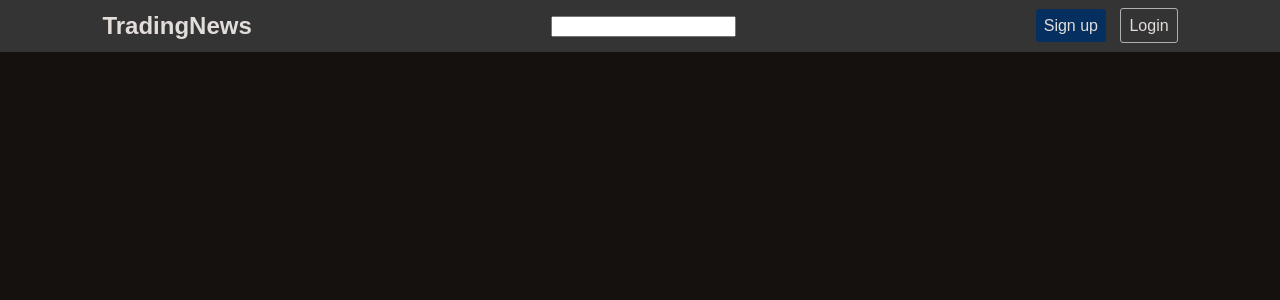
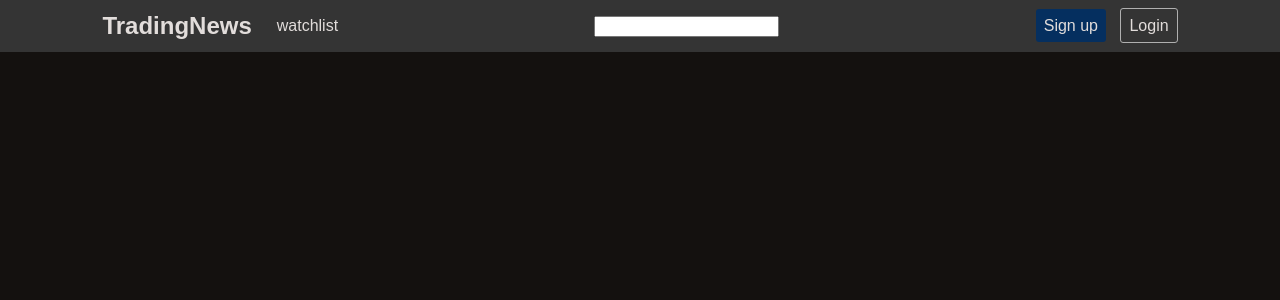
Before and after one commit to Souce01/TradingNews, a Django app: page / in a window 1280 px wide. Shown: the top 300 px of the page. Run offline with Django 3.2, Linux system fonts and the light colour scheme.

Commit message:
work in progress

```diff
--- a/TradingNews/static/Site/style.css
+++ b/TradingNews/static/Site/style.css
@@ -21,8 +21,21 @@ a{
   align-items: center;
 }
 
+.navbar-options-container{
+  display: flex;
+  align-items: center;
+}
+
 .navbar-title{
   margin: auto 0px;
+}
+
+.navbar-options-element{
+  margin-left: 25px;
+}
+
+.navbar-search-field{
+
 }
 
 .sign-up-button, .login-button{
@@ -37,7 +50,6 @@ a{
 .login-button{
   margin-left: 10px;
   border: 1px solid #B0B0B0;
-
 }
 
 .content{
--- a/TradingNews/templates/base.html
+++ b/TradingNews/templates/base.html
@@ -14,9 +14,12 @@
         {% block navbar %}
         <!-- <div class="navbar-container"> -->
             <div class="navbar">
-                <h2 class="navbar-title">TradingNews</h2>
-                <input class="navbar-search-field">
-                <div class="navbar-button-container">
+                <div class="navbar-options-container">
+                    <h2 class="navbar-title">TradingNews</h2>
+                    <div class="navbar-options-element">watchlist</div>
+                </div>
+                <input type="text" class="navbar-search-field">
+                <div>
                     <a class="sign-up-button">Sign up</a>
                     <a class="login-button">Login</a>
                 </div>
```
